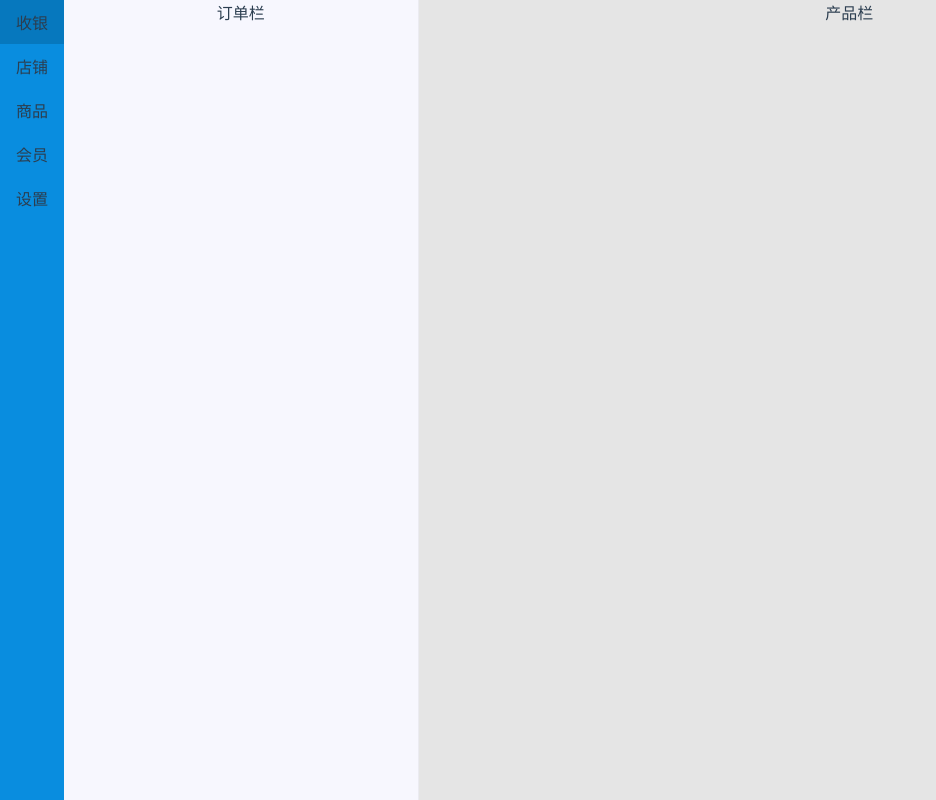
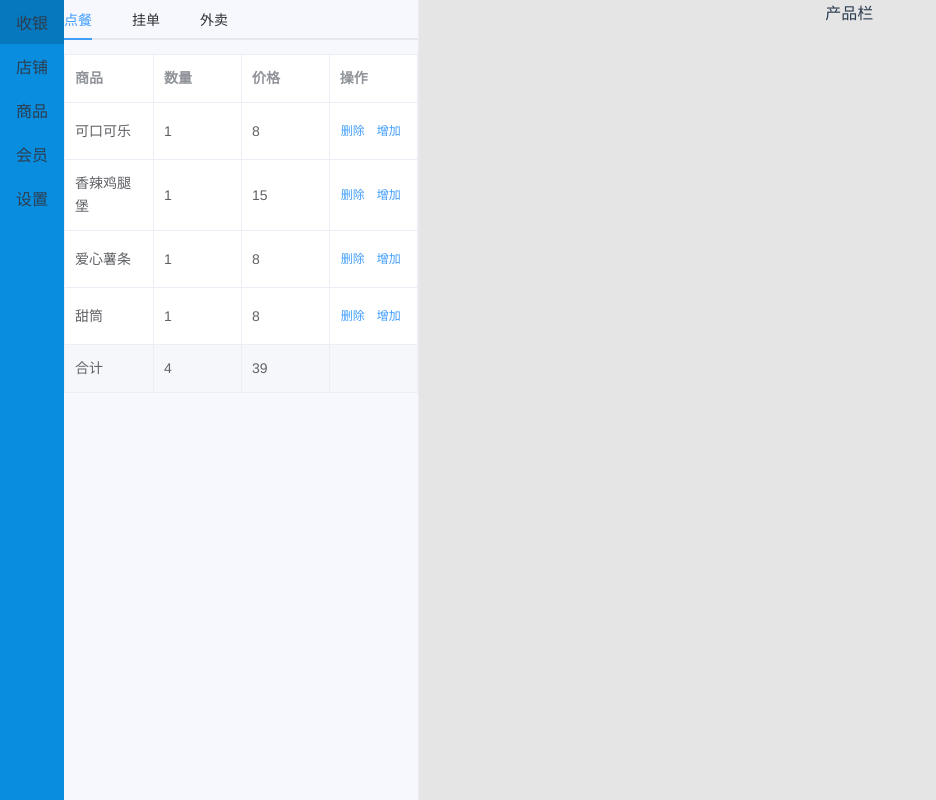
Before and after one commit to yhpppp/snackPos, a Vue app: page / in a window 1280 px wide. Shown: the whole page, without its empty margins (0-936 px from the left). Built offline with nearby package versions, Linux system fonts and the light colour scheme; a small style sheet from the web is missing.

Commit message:
update 订单栏

```diff
--- a/src/components/page/Pos.vue
+++ b/src/components/page/Pos.vue
@@ -1,7 +1,26 @@
 <template>
   <div class="pos">
     <el-row>
-      <el-col :span="7" class="pos-order" id="order-list">订单栏</el-col>
+      <el-col :span="7" class="pos-order" id="order-list">
+        <el-tabs class="tabs-title">
+          <el-tab-pane label="点餐">
+            <el-table :data="tableData" border show-summary width="100%">
+              <el-table-column prop="goodsName" label="商品"></el-table-column>
+              <el-table-column prop="count" label="数量"></el-table-column>
+              <el-table-column prop="price" label="价格"></el-table-column>
+              <el-table-column prop="" label="操作" fixed="right">
+                <template slot-scope="scope">
+                  <el-button type="text" size="small">删除</el-button>
+                  <el-button type="text" size="small">增加</el-button>
+                </template>
+
+              </el-table-column>
+            </el-table>
+          </el-tab-pane>
+          <el-tab-pane label="挂单"></el-tab-pane>
+          <el-tab-pane label="外卖"></el-tab-pane>
+        </el-tabs>
+      </el-col>
       <el-col :span="17">产品栏</el-col>
     </el-row>
   </div>
@@ -9,25 +28,49 @@
 
 <script>
 export default {
-    data () {
+  data() {
     return {
-        mes: 'hello,pos'
+      tableData: [
+        {
+          goodsName: "可口可乐",
+          price: 8,
+          count: 1
+        },
+        {
+          goodsName: "香辣鸡腿堡",
+          price: 15,
+          count: 1
+        },
+        {
+          goodsName: "爱心薯条",
+          price: 8,
+          count: 1
+        },
+        {
+          goodsName: "甜筒",
+          price: 8,
+          count: 1
         }
+      ]
+    };
   },
-    mounted: function () {
+  mounted: function() {
     /* 解决订单栏高度100% */
     var bodyHeight = document.body.clientHeight;
     // console.log(bodyHeight);
-      document.querySelector('#order-list').style.height = bodyHeight + 'px';
+    document.querySelector("#order-list").style.height = bodyHeight + "px";
   }
-  }
+};
 </script>
 
 <style scoped>
 /* 左侧订单栏 */
 .pos-order {
-  background-color: #F7F7FE;
-  border-right: 1px solid rgba(128, 124, 124,0.1);
+  background-color: #f7f7fe;
+  border-right: 1px solid rgba(128, 124, 124, 0.1);
 }
-
+/* 标签栏头部 */
+/* .pos el-row .pos-order .tabs-title {
+  margin-left: 10px;
+} */
 </style>
```
Lines whose indentation alone changed are shown as unchanged.
